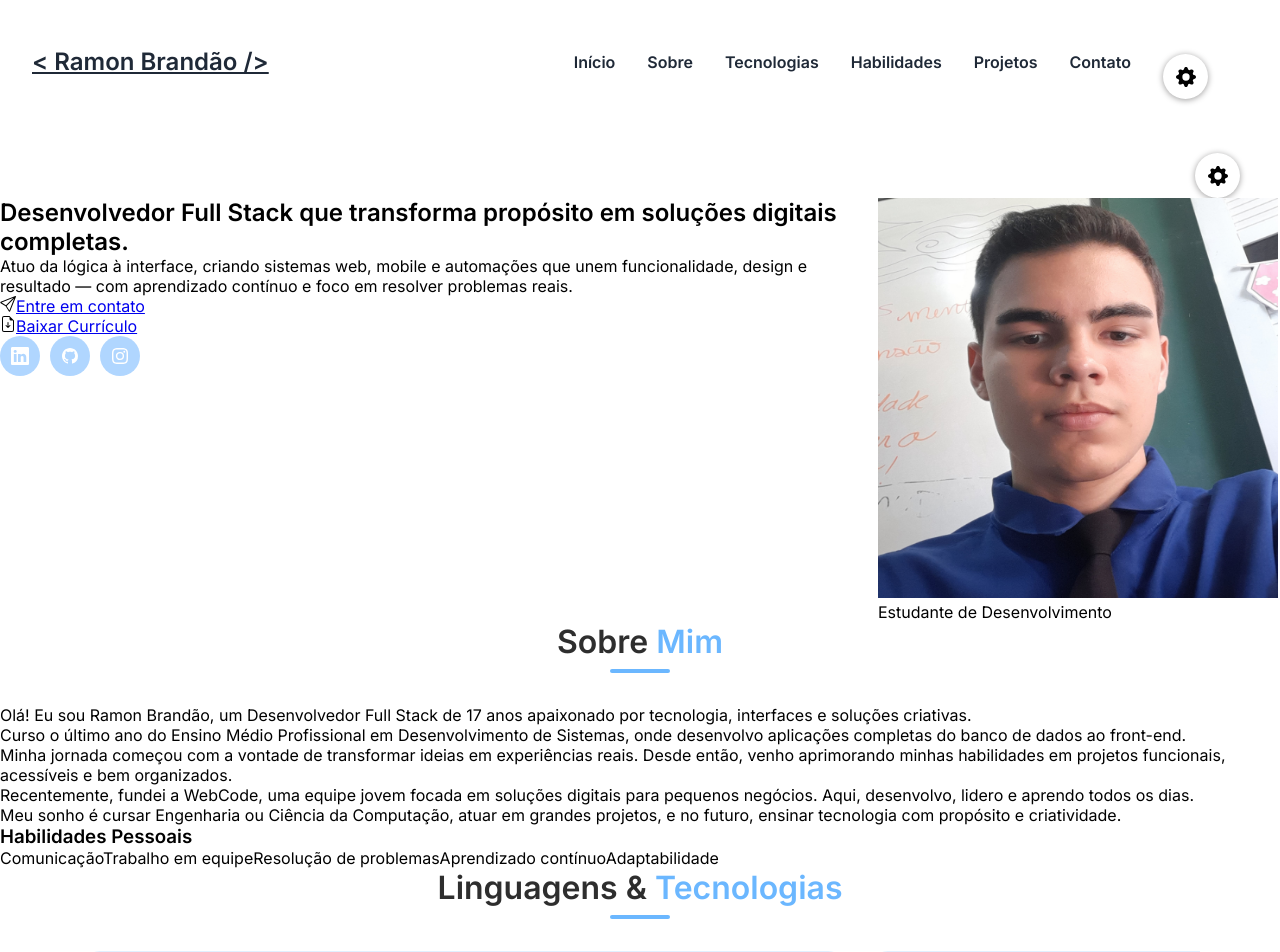
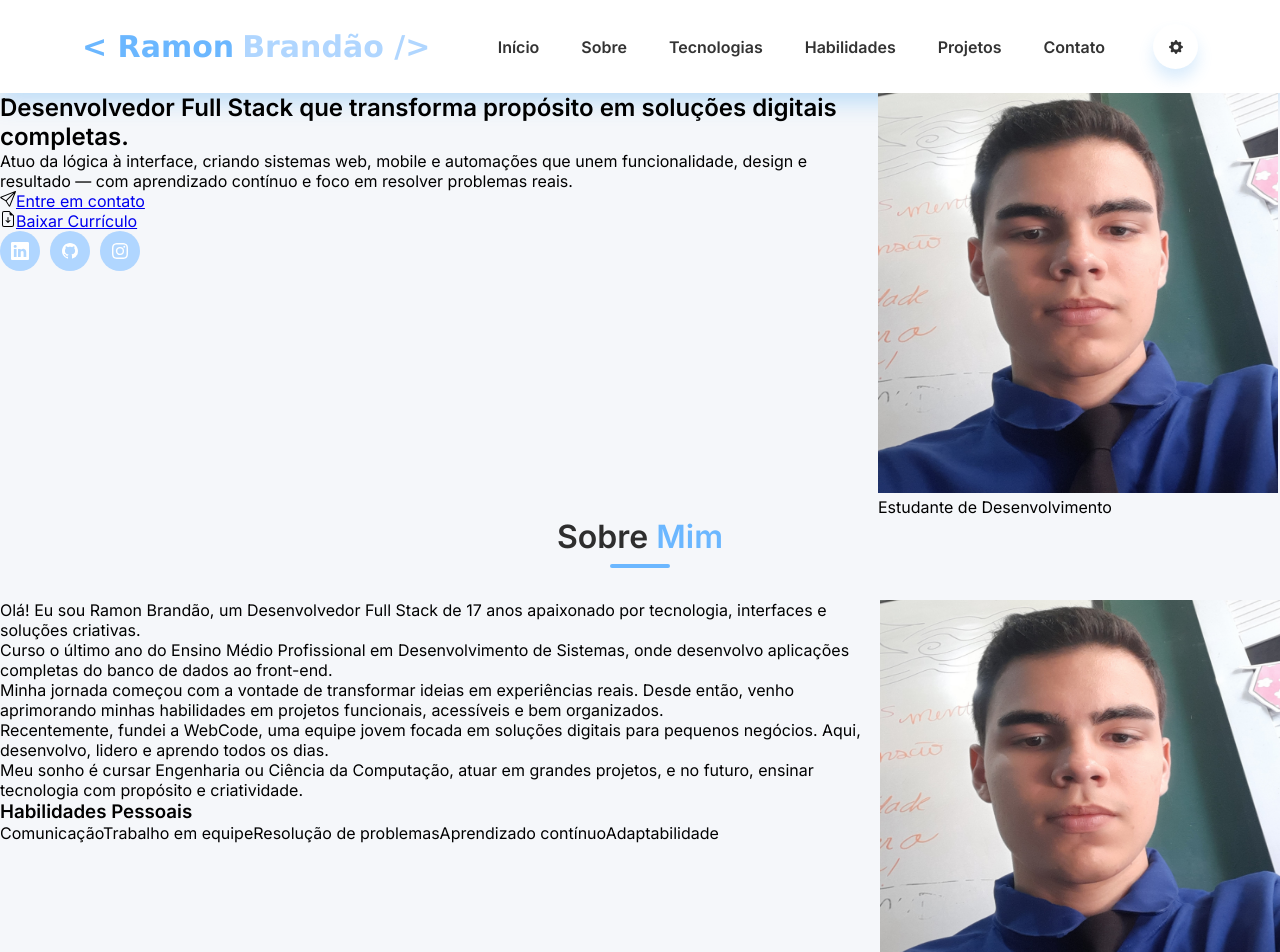
Before and after one commit to Ramon-24/Ramon_brandao, a Next.js app in the folder portifolio-ramon_brandao/: page / in a window 1280 px wide. Shown: the top 952 px of the page. Built offline with nearby package versions, Linux system fonts and the light colour scheme.

Commit message:
Estrutura da nav feita

```diff
--- a/portifolio-ramon_brandao/src/app/Components/Config.css
+++ b/portifolio-ramon_brandao/src/app/Components/Config.css
@@ -9,6 +9,9 @@
 body {
   font-family: 'Inter', sans-serif;
   overflow-x: hidden;
+  background-color: var(--fundo);
+  height: 100vh;
+  width: 100vw;
 }
 
 
@@ -33,6 +36,7 @@ body {
 
   --cor-destaque: #44A1F2;
   --fundo-destaque: #E1F0FF;
+  --fundo-destaques: #32333339;
 
   --cor-borda: #E0E5EB;
 
@@ -47,9 +51,9 @@ body {
   display: flex;
   align-items: center;
   justify-content: end;
-  padding: 30px 40px 0px 0px;
-  bottom: 20px;
-  right: 20px;
+  padding: 0px 50px 0px 16px;
+  /* bottom: 20px; */
+  /* right: 20px; */
   z-index: 10;
 }
 
@@ -57,13 +61,14 @@ body {
   height: 45px;
   width: 45px;
   border-radius: 50px;
-  background-color: white;
-  box-shadow: #9c9b9b 0px 1px 6px;
+  background-color: var(--fundo-card);
+  box-shadow: var(--efeito-lg);
   display: flex;
   align-items: center;
   justify-content: center;
   /* cursor: pointer; */
   border: none;
+  color: var(--texto-primario);
 }
 
 .botao-flutuante:hover {
@@ -82,11 +87,12 @@ body {
   width: 100vw;
   height: 100vh;
   opacity: 1;
+  background-color: var(--fundo-destaques);
   z-index: 999;
   display: flex;
   align-items: center;
   justify-content: center;
-  background-color: rgba(0, 0, 0, 0.07);
+  /* background-color: rgba(0, 0, 0, 0.07); */
 }
 
 /* :root {
@@ -101,13 +107,13 @@ body {
 
 
 .config-card {
-  background-color: var(--cor-fundo);
+  background-color: var(--fundo);
   border-radius: 12px;
   width: 400px;
   max-width: 90%;
   padding: 25px;
   box-shadow: 0 10px 30px rgba(0, 0, 0, 0.2);
-  color: var(--cor-texto);
+  color: var(--texto-primario);
 }
 
 .config-header {
@@ -129,7 +135,7 @@ body {
   border: none;
   font-size: 24px;
   cursor: pointer;
-  color: var(--cor-texto);
+  color: var(--texto-primario);
   transition: color 0.2s;
 }
 
@@ -291,7 +297,10 @@ body {
 
 
 
-
+.areaSobre{
+  display: flex;
+  flex-direction: row;
+}
 
 
 
@@ -707,18 +716,25 @@ body {
   justify-content: space-between;
   align-items: center;
   padding: 1.5rem 2rem;
-  background: white;
+  background: var(--fundo-card);
+  box-shadow: var(--efeito-glow);
 }
 
-.nav-esquerda .logo {
-  font-weight: 700;
-  font-size: 1.5rem;
-  color: #1f2937; /* preto/azulado */
+.nav-esquerda{
+  display: flex;
+  flex-direction: row;
+  padding-left: 50px;
+  gap: 8px;
+  font-size: 20px;
+  font-weight: bolder;
+  font-weight: 900;
+  font-family: Verdana, Geneva, Tahoma, sans-serif;
 }
-
-.nav-esquerda .logo span {
-  color: #3b82f6; /* azul claro */
-  font-weight: bold;
+.logo1{
+  color: var(--cor-secundaria);
+}
+.logo2{
+  color: var(--cor-destaque);
 }
 
 .nav-direita {
@@ -728,12 +744,14 @@ body {
 }
 
 .links {
-  font-weight: 600;
-  color: #1f2937;
+  font-weight: 700;
+  color: var(--texto-primario);
+  font-size: 16px;
+  padding-left: 10px;
   text-decoration: none;
   transition: 0.2s;
 }
 
 .links:hover {
-  color: #3b82f6;
+  color: var(--cor-primaria-1);
 }
--- a/portifolio-ramon_brandao/src/app/Components/Config.js
+++ b/portifolio-ramon_brandao/src/app/Components/Config.js
@@ -125,7 +125,7 @@ export function Config() {
                     onClick={() => setMostrarConfig(true)}
                     aria-label={traducoes[config.idioma].configuracoes}
                 >
-                    <svg xmlns="http://www.w3.org/2000/svg" width="20" height="20" fill="currentColor" className="bi bi-gear-fill" viewBox="0 0 16 16">
+                    <svg xmlns="http://www.w3.org/2000/svg" width="14" height="14" fill="currentColor" className="bi bi-gear-fill" viewBox="0 0 16 16">
                         <path d="M9.405 1.05c-.413-1.4-2.397-1.4-2.81 0l-.1.34a1.464 1.464 0 0 1-2.105.872l-.31-.17c-1.283-.698-2.686.705-1.987 1.987l.169.311c.446.82.023 1.841-.872 2.105l-.34.1c-1.4.413-1.4 2.397 0 2.81l.34.1a1.464 1.464 0 0 1 .872 2.105l-.17.31c-.698 1.283.705 2.686 1.987 1.987l.311-.169a1.464 1.464 0 0 1 2.105.872l.1.34c.413 1.4 2.397 1.4 2.81 0l.1-.34a1.464 1.464 0 0 1 2.105-.872l.31.17c1.283.698 2.686-.705 1.987-1.987l-.169-.311a1.464 1.464 0 0 1 .872-2.105l.34-.1c1.4-.413 1.4-2.397 0-2.81l-.34-.1a1.464 1.464 0 0 1-.872-2.105l.17-.31c.698-1.283-.705-2.686-1.987-1.987l-.311.169a1.464 1.464 0 0 1-2.105-.872zM8 10.93a2.929 2.929 0 1 1 0-5.86 2.929 2.929 0 0 1 0 5.858z" />
                     </svg>
                 </button>
--- a/portifolio-ramon_brandao/src/app/Components/Navegacao.js
+++ b/portifolio-ramon_brandao/src/app/Components/Navegacao.js
@@ -5,6 +5,7 @@ import { useEffect, useState } from "react";
 import Link from "next/link";
 import { Config } from "./Config";
 import "./Config.css";
+// import "/LogoGuia"
 
 export function Navegacao() {
     const { config } = useConfig();
@@ -14,7 +15,7 @@ export function Navegacao() {
         if (config?.idioma) {
             setT(Textos[config.idioma]?.nav);
         }
-    }, [config?.idioma]); // Reage a mudanças no idioma
+    }, [config?.idioma]);
 
     useEffect(() => {
         const handleStorage = () => {
@@ -33,7 +34,8 @@ export function Navegacao() {
     return (
         <section className="nav">
             <div className="nav-esquerda">
-                <Link href="/" className="logo">{t.logo}</Link>
+                <h1 className="logo1">{t.logo1}</h1>
+                <h1 className="logo2">{t.logo2}</h1>
             </div>
             <div className="nav-direita">
                 <Link href="/" className="links">{t.links.inicio}</Link>
--- a/portifolio-ramon_brandao/src/app/Components/Sobre.js
+++ b/portifolio-ramon_brandao/src/app/Components/Sobre.js
@@ -4,6 +4,7 @@ import { Textos } from "./Textos";
 import { useEffect, useState } from "react";
 import { Barras } from "./Barras"
 import { TituloSecao } from "./TituloSecao";
+import Image from 'next/image';
 
 export function Sobre() {
     const { config } = useConfig();
@@ -32,6 +33,7 @@ export function Sobre() {
     return (
         <section className="sobre">
             <TituloSecao texto={t.titulo} />
+            <div className="areaSobre">
                 <div className="textSobre">
                     <div className="text">
                         <p>{t.paragrafo1}</p>
@@ -46,6 +48,14 @@ export function Sobre() {
                     </div>
                 </div>
                 <div className="areaFoto">
+                    <Image
+                        src="/Eu.jpg"
+                        className="Foto"
+                        alt="Foto"
+                        width={400}
+                        height={400}
+                    />
+                </div>
 
             </div>
         </section>
--- a/portifolio-ramon_brandao/src/app/Components/Textos.js
+++ b/portifolio-ramon_brandao/src/app/Components/Textos.js
@@ -3,7 +3,8 @@
 export const Textos = {
     pt: {
         nav: {
-            logo: "< Ramon Brandão />",
+            logo1: "< Ramon",
+            logo2: "Brandão />",
             links: {
                 inicio: "Início",
                 sobre: "Sobre",
--- a/portifolio-ramon_brandao/src/app/page.js
+++ b/portifolio-ramon_brandao/src/app/page.js
@@ -10,7 +10,6 @@ export default function Home() {
   return (
     < >
       <Navegacao />
-      <Config />
       <Hero />
       <Sobre />
       <Linguagens />
```
Lines whose indentation alone changed are shown as unchanged.
